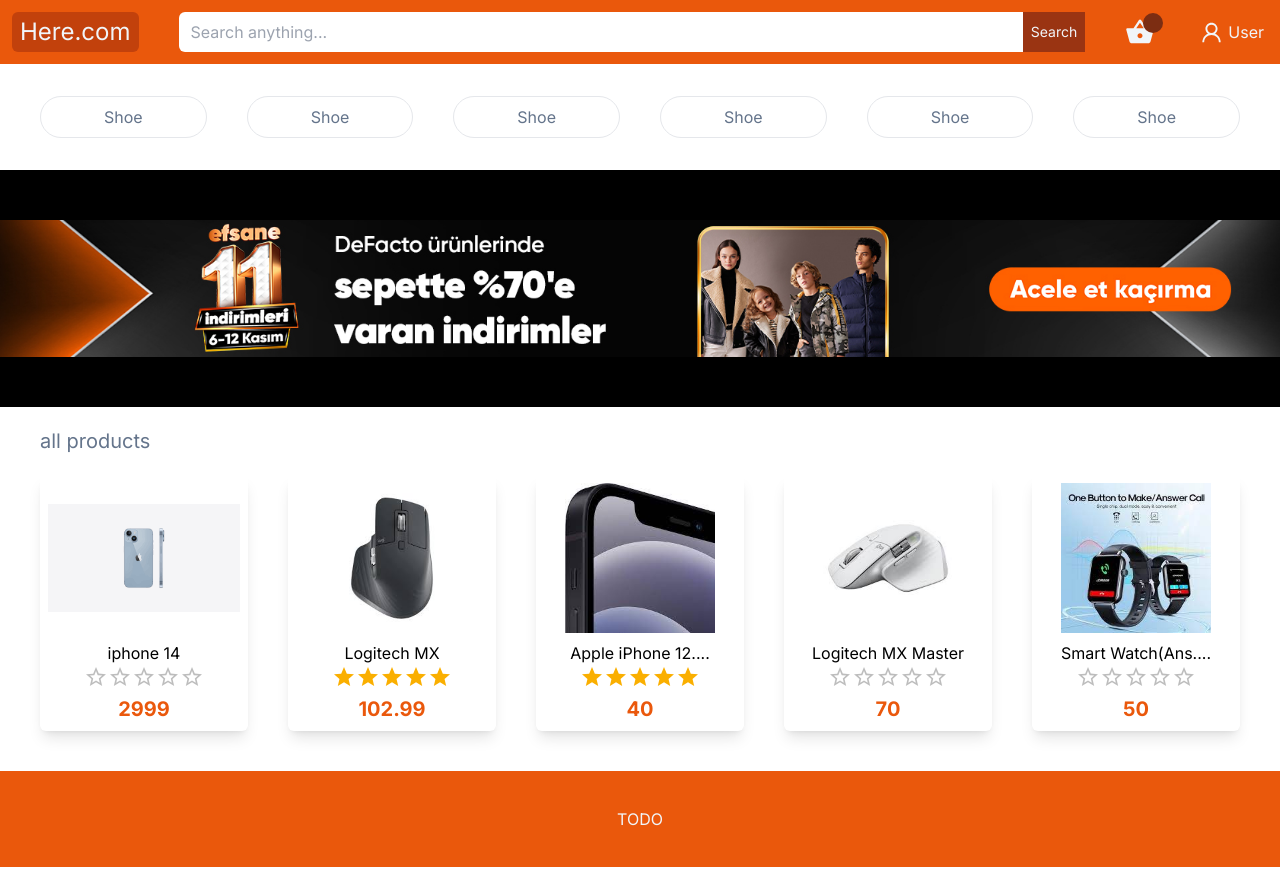
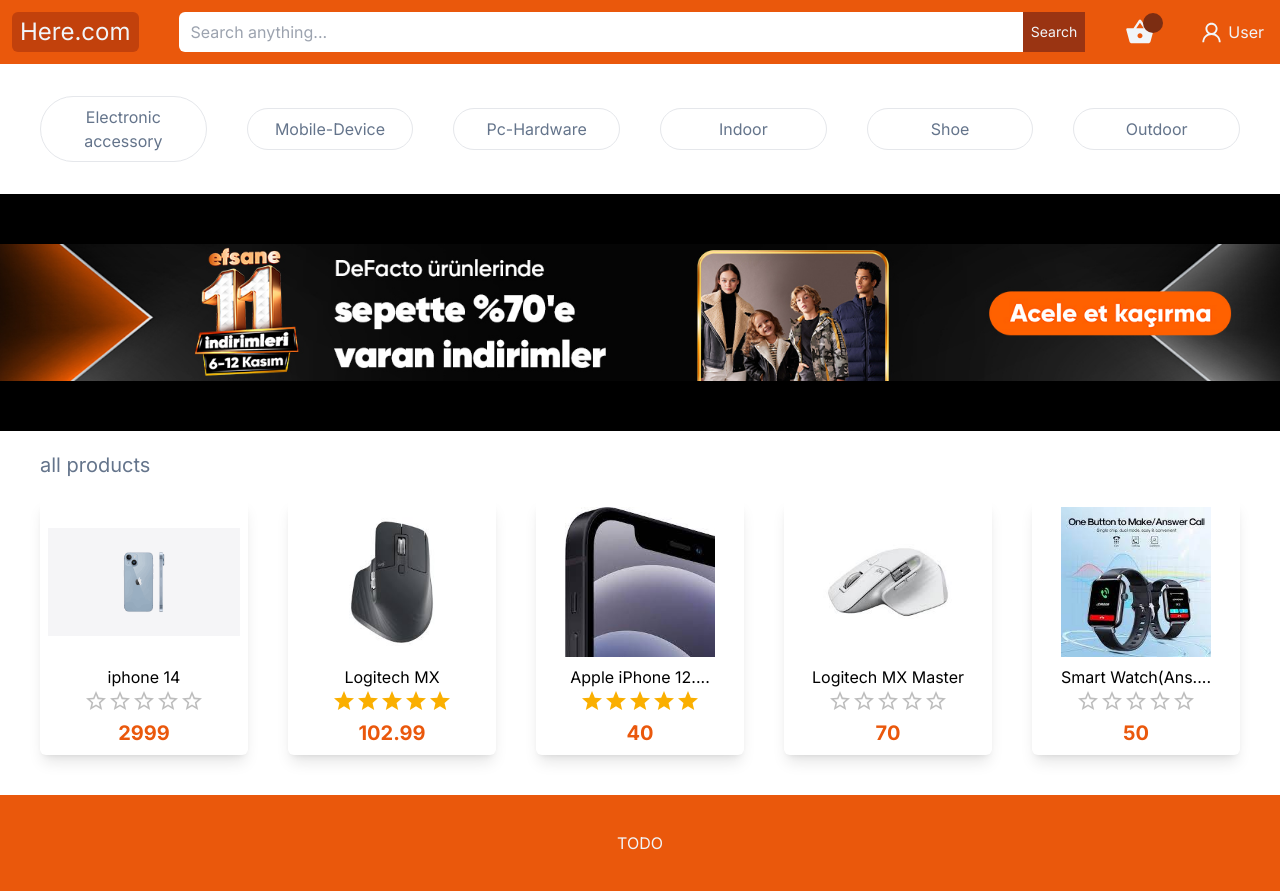
Before and after one commit to muratcan23/ecommerce, a Next.js app: page / in a window 1280 px wide. Before the commit the page ends 867 px from the top, so only its background shows below. Built offline with nearby package versions, Linux system fonts and the light colour scheme; no server answers.

Commit message:
give better style

```diff
--- a/app/components/cart/CartClient.tsx
+++ b/app/components/cart/CartClient.tsx
@@ -18,7 +18,7 @@
 
   console.log(cartPrdcts, "cartPrdcts");
   if (!cartPrdcts || cartPrdcts.length == 0) {
-    return <div>Sepetinizde ürün bulunmamaktadır...</div>;
+    return <div>There is no product in your cart...</div>;
   }
 
   let cartPrdctsTotal = cartPrdcts.reduce(
@@ -28,11 +28,11 @@
   return (
     <div className="my-3 md:my-10">
       <PageContainer>
-        <div className="flex items-center gap-3 text-center border-b py-3">
-          <div className="w-1/5">Ürün Resmi</div>
-          <div className="w-1/5">Ürün Adı</div>
-          <div className="w-1/5">Ürün Miktarı</div>
-          <div className="w-1/5">Ürün Fiyatı</div>
+        <div className="flex items-center gap-3 text-center border-b py-3  font-semibold">
+          <div className="w-1/5">Product Image</div>
+          <div className="w-1/5">Product Name</div>
+          <div className="w-1/5">Product Amount</div>
+          <div className="w-1/5">Product Price</div>
           <div className="w-1/5"></div>
         </div>
         <div>
--- a/app/components/home/Category.tsx
+++ b/app/components/home/Category.tsx
@@ -1,22 +1,22 @@
 const Category = () => {
   const categoryList = [
     {
-      name: "Shoe",
+      name: "Electronic accessory",
+    },
+    {
+      name: "Mobile-Device",
+    },
+    {
+      name: "Pc-Hardware",
+    },
+    {
+      name: "Indoor",
     },
     {
       name: "Shoe",
     },
     {
-      name: "Shoe",
-    },
-    {
-      name: "Shoe",
-    },
-    {
-      name: "Shoe",
-    },
-    {
-      name: "Shoe",
+      name: "Outdoor",
     },
   ];
 
@@ -24,7 +24,7 @@
     <div className="flex items-center justify-center px-3 md:px-10 gap-3 md:gap-10  py-5 md:py-8 xl:my-15 overflow-x-auto">
       {categoryList.map((category, index) => (
         <div
-          className="border text-slate-500 rounded-full min-w-[120px]flex flex-1  px-4 py-2 text-center items-center justify-center cursor-pointer"
+          className="border hover:bg-slate-400 hover:text-white   text-slate-500 rounded-full min-w-[120px]flex flex-1  px-4 py-2 text-center items-center justify-center cursor-pointer"
           key={index}
         >
           {category.name}{" "}
```
